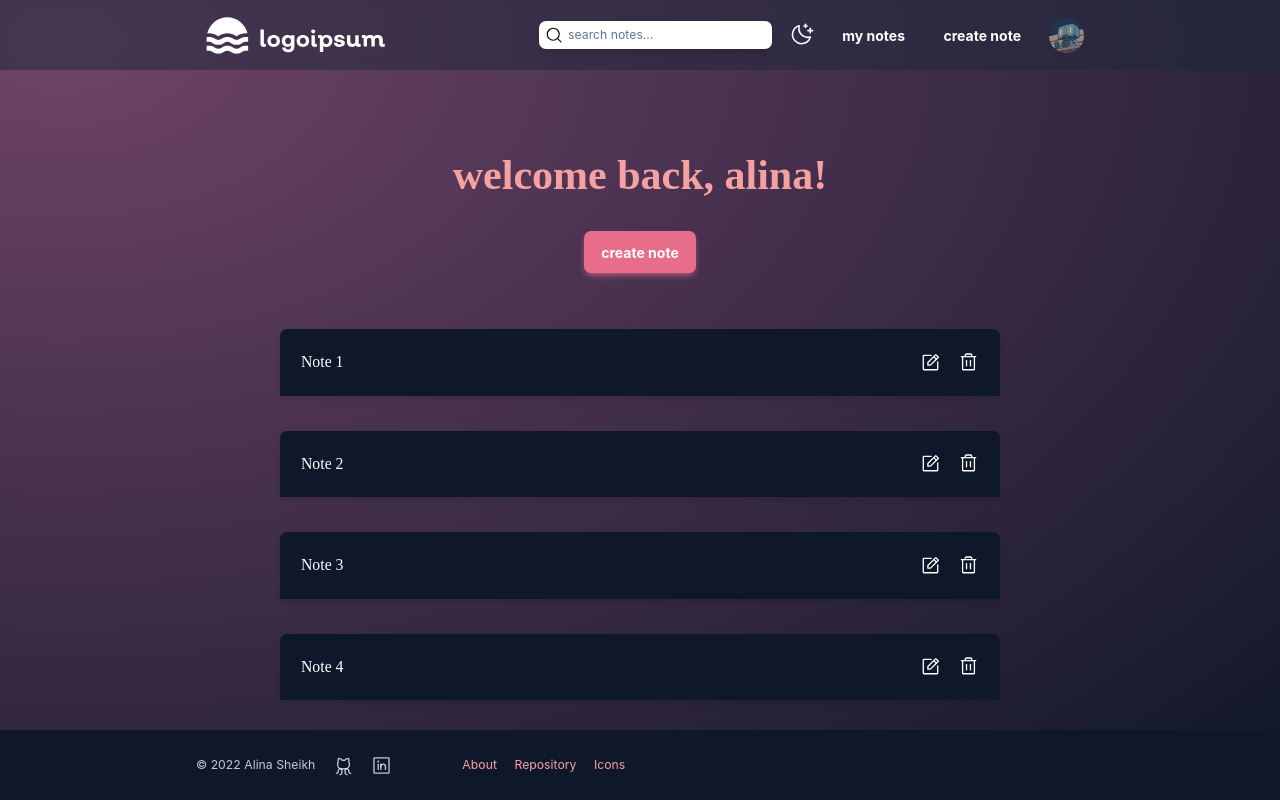
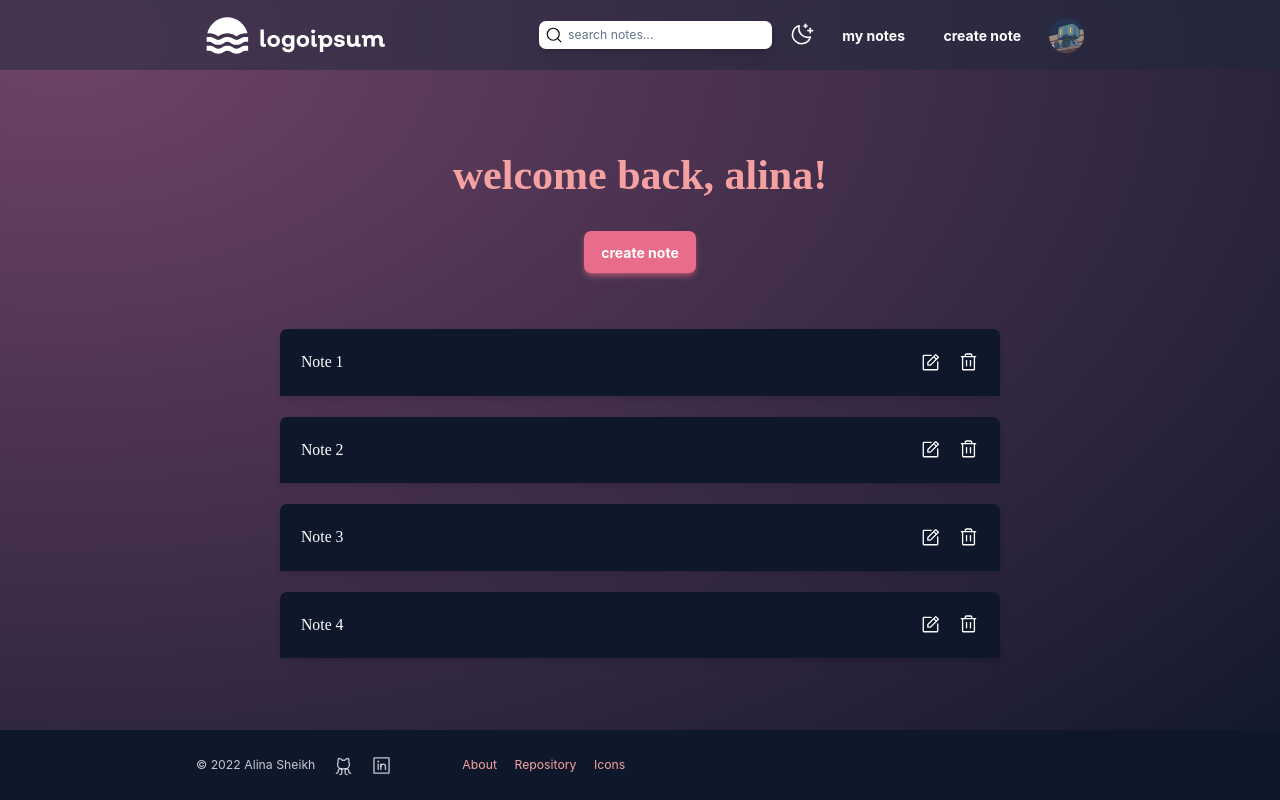
Before and after one commit to alshei/notepad-v2, a React (Create React App) app: page /mynotes in a window 1280 px wide. Built offline with nearby package versions, Linux system fonts and the light colour scheme.

Commit message:
Update index.js

```diff
--- a/src/screens/MyNotes/index.js
+++ b/src/screens/MyNotes/index.js
@@ -19,7 +19,7 @@ const MyNotes = () => {
         <Primary option="create note" link="createnote" />
       </div>
 
-      <div className="pt-16 pb-40 w-full flex flex-col gap-10 pl-80 pr-80">
+      <div className="pt-16 pb-40 w-full flex flex-col gap-6 pl-80 pr-80">
         {notes.map((note) => (
           <Card
             title={note.title}
```
